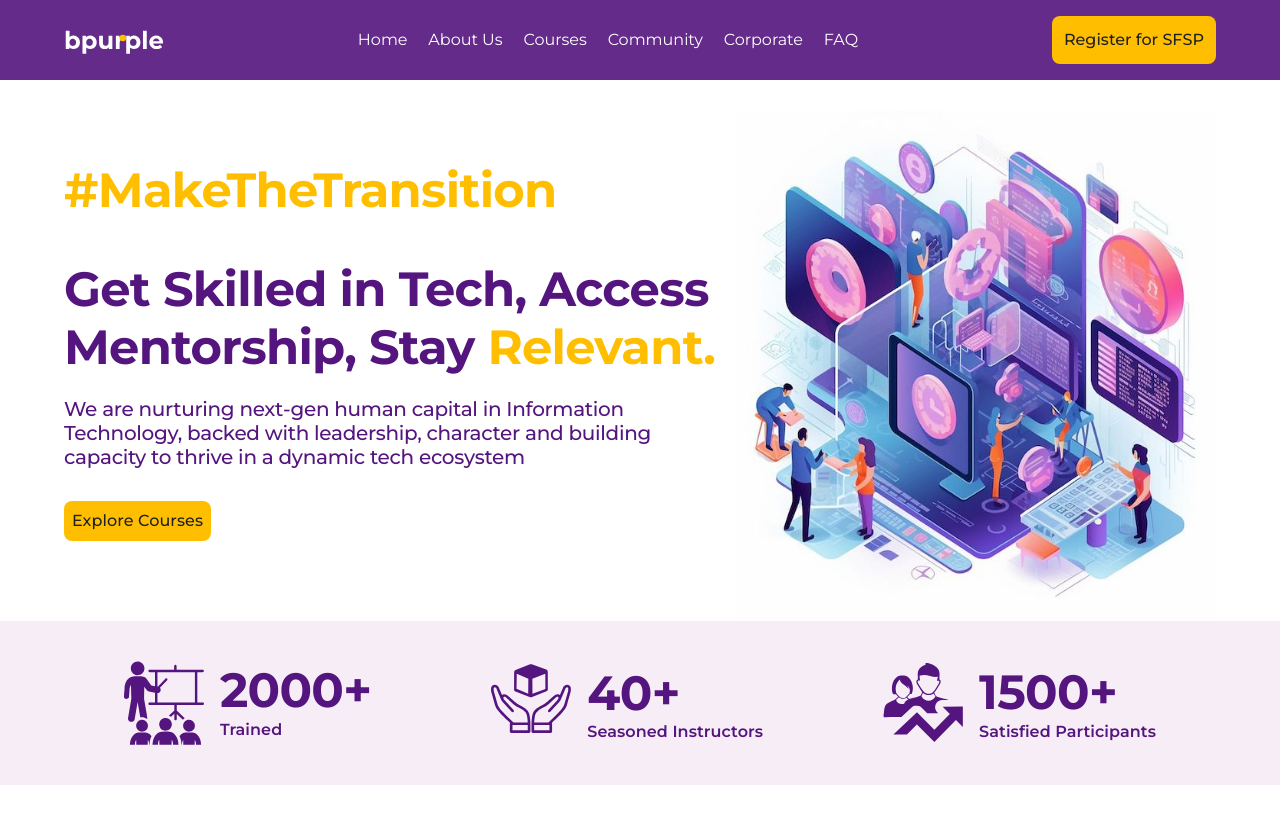
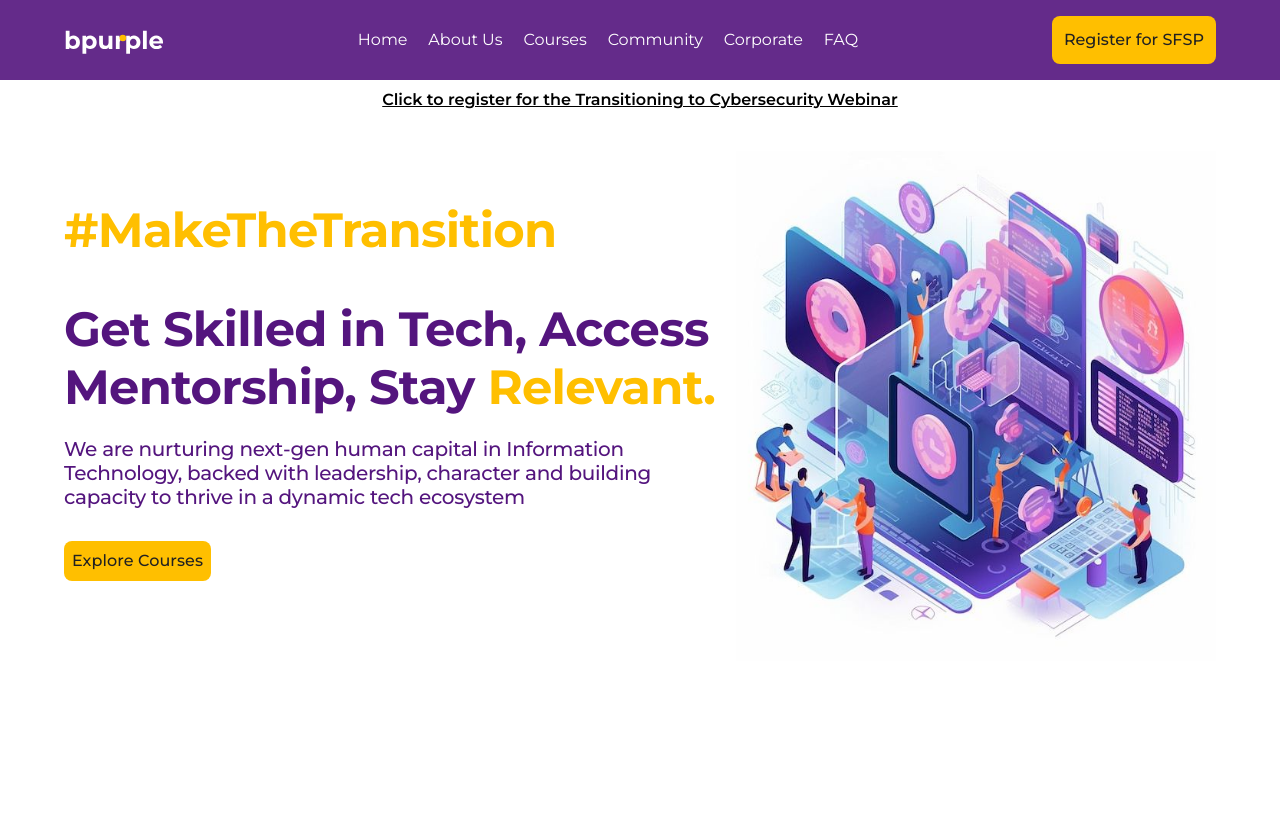
Before and after one commit to BpurpleHq/bpurplehq-web, a Next.js app: page / in a window 1280 px wide. Shown: the top 824 px of the page. Built offline with nearby package versions, Linux system fonts and the light colour scheme.

Commit message:
upcoming events

```diff
--- a/app/layout.tsx
+++ b/app/layout.tsx
@@ -38,7 +38,7 @@ export default function RootLayout({
       </Head>
       <body className= {montserrat.className}>
         <Navbar />
-       {/** <Upcoming />  */}
+       <Upcoming />
 
         <main className='pt-[1px]'>{children}</main>
         <Footer />
--- a/components/Upcoming.tsx
+++ b/components/Upcoming.tsx
@@ -4,8 +4,8 @@ import React from 'react'
 const Upcoming = () => {
   return (
     <div className='' rel="noopener noreferrer">
-     <Link href='https://forms.gle/ubN1UipLdP3oUcCj8'>  {/*https://bit.ly/bpurpletrainings'*/}
-        <p className=' text-black font-semibold underline text-center m-2'>Looking for a fresh start? - Click to register for our Swift First Step Program (SFSP)</p>
+     <Link href='https://bit.ly/techtransitiontalks'>  {/*https://bit.ly/bpurpletrainings'*/}
+        <p className=' text-black font-semibold underline text-center m-2'>Click to register for the Transitioning to Cybersecurity Webinar</p>
      </Link>
     </div>
   )
```
